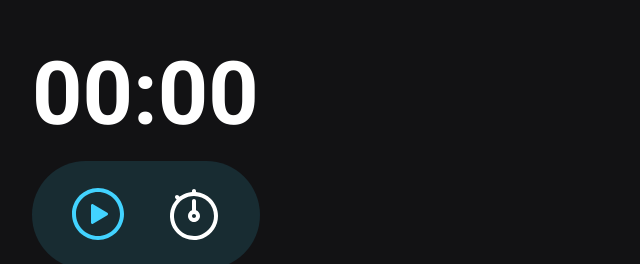
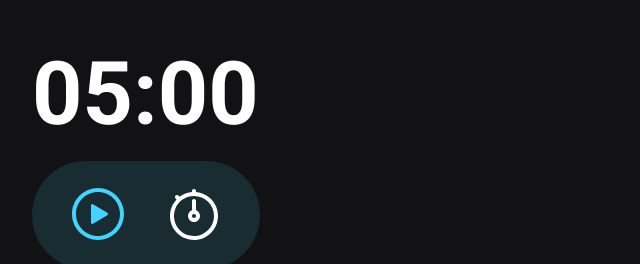
Before and after one commit to raulrodmo/Stage05ExplorerFocusTimer, a plain HTML site: page index.html in a window 1280 px wide. Shown: the part 195-459 px from the top of the page, 494-1134 px from the left. Drawn offline with Linux system fonts and the light colour scheme.

Commit message:
update initial time

```diff
--- a/index.html
+++ b/index.html
@@ -20,7 +20,7 @@
 <body>
   <main>
     <div id="timer">
-      <span class="minutes">00</span>
+      <span class="minutes">05</span>
       <span>:</span>
       <span class="seconds">00</span>
     </div>
```
